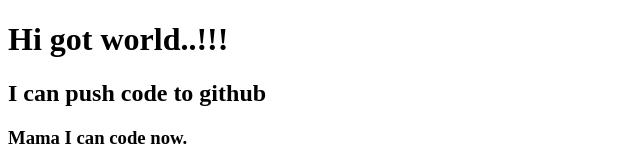
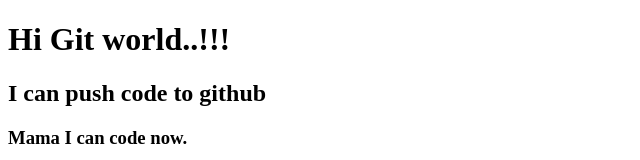
Before and after one commit to shakawatChy434/my-secound-repo, a plain HTML site: page index.html in a window 1280 px wide. Shown: the top 160 px of the page, without its empty margins (0-640 px from the left). Drawn offline with Linux system fonts and the light colour scheme.

Commit message:
i'm fine

```diff
--- a/index.html
+++ b/index.html
@@ -7,7 +7,7 @@
     <title>My Secound Repo</title>
 </head>
 <body>
-    <h1>Hi got world..!!!</h1>
+    <h1>Hi Git world..!!!</h1>
     <h2>I can push code to github</h2>
     <h3>Mama I can code now. </h3>
     <h4>Now code changef</h4>
```
